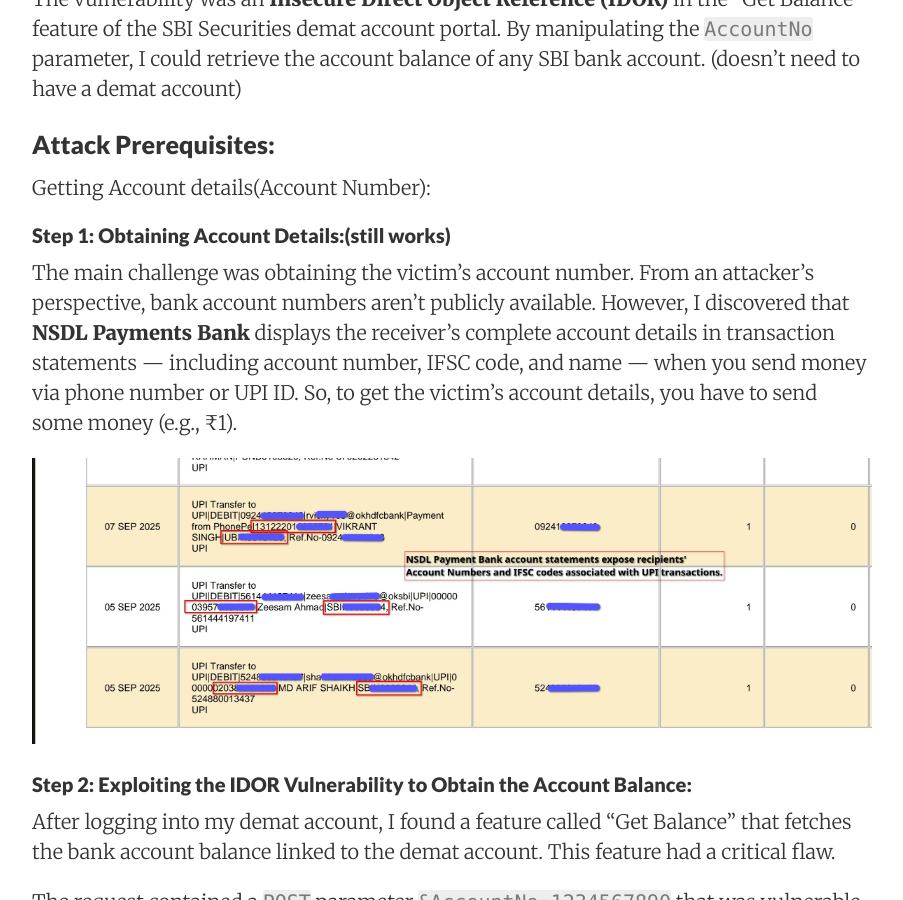
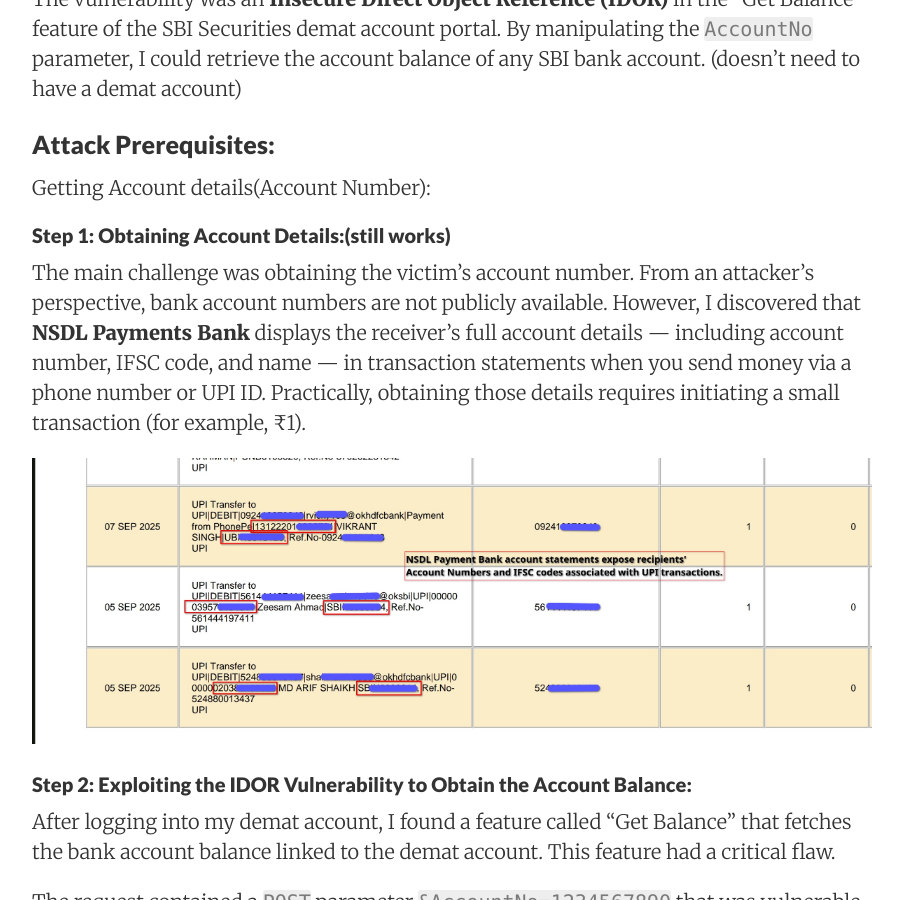
Before and after one commit to nxtexploit/blog, a Jekyll site: the page built from _posts/2025-10-21-how-i-managed-to-check-anyones-sbi-bank-balance-using-just-a-phone-number.md, in a window 1280 px wide and 900 px high, scrolled down 1730 px. Shown: the whole window, without its empty margins (188-1091 px from the left). Built offline with Jekyll 4.4.1, drawn with Linux system fonts in a browser that asks for light colours; nearby versions of some CDN libraries; comment, search, counter and statistics services are not loaded.

Commit message:
Update 2025-10-21-how-i-managed-to-check-anyones-sbi-bank-balance-using-just-a-phone-number.md

```diff
--- a/_posts/2025-10-21-how-i-managed-to-check-anyones-sbi-bank-balance-using-just-a-phone-number.md
+++ b/_posts/2025-10-21-how-i-managed-to-check-anyones-sbi-bank-balance-using-just-a-phone-number.md
@@ -35,8 +35,7 @@
 
 #### **Step 1:** Obtaining Account Details:(still works)
 
-The main challenge was obtaining the victim's account number. From an attacker's perspective, bank account numbers aren't publicly available. However, I discovered that **NSDL Payments Bank** displays the receiver's complete account details in transaction statements — including account number, IFSC code, and name — when you send money via phone number or UPI ID. So, to get the victim's account details, you have to send some money (e.g., ₹1).
-
+The main challenge was obtaining the victim’s account number. From an attacker’s perspective, bank account numbers are not publicly available. However, I discovered that **NSDL Payments Bank** displays the receiver’s full account details — including account number, IFSC code, and name — in transaction statements when you send money via a phone number or UPI ID. Practically, obtaining those details requires initiating a small transaction (for example, ₹1).
 
 <p align="center">
   <img src="/blog/images/nsdl-statement.jpg">
```
